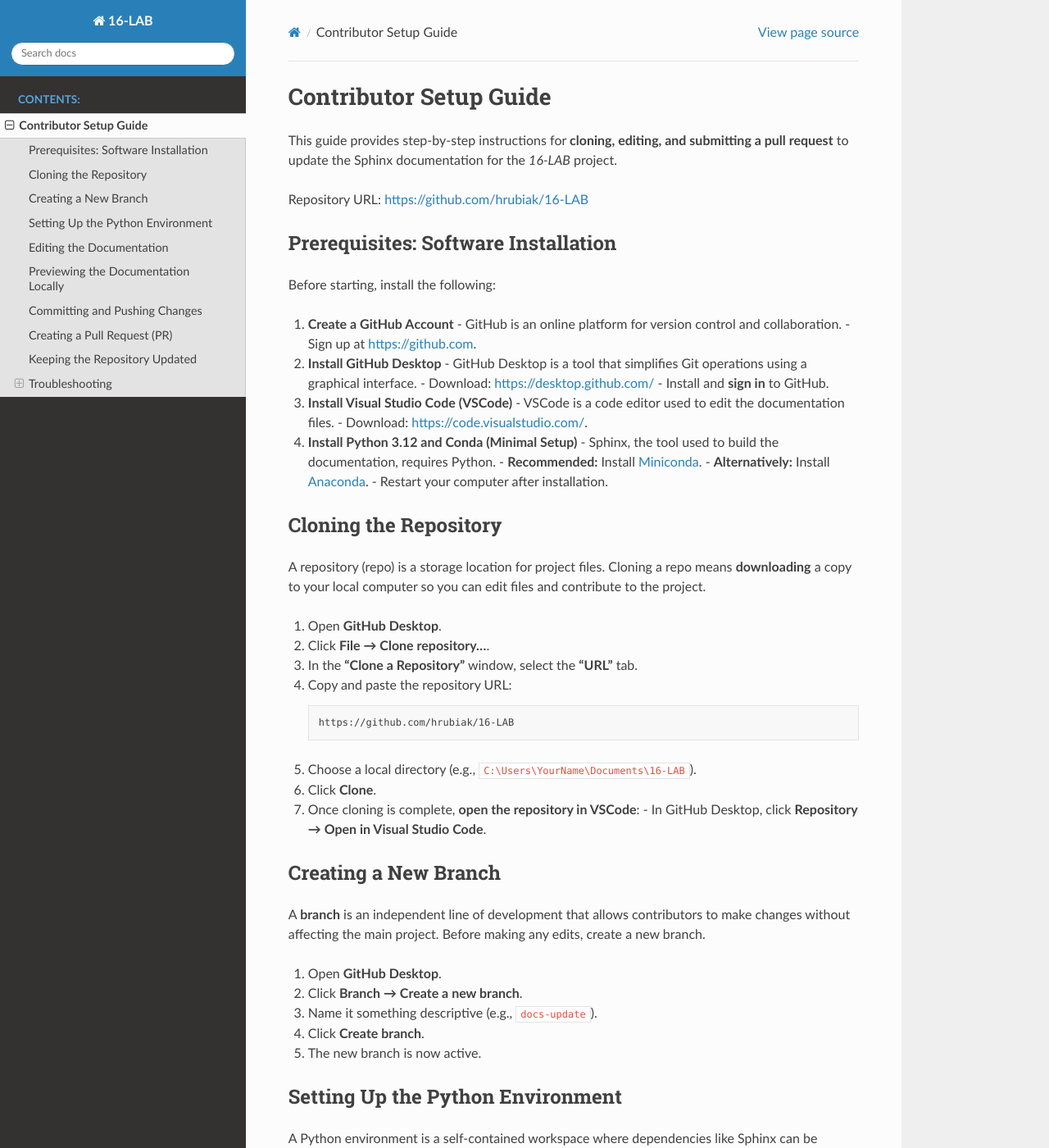
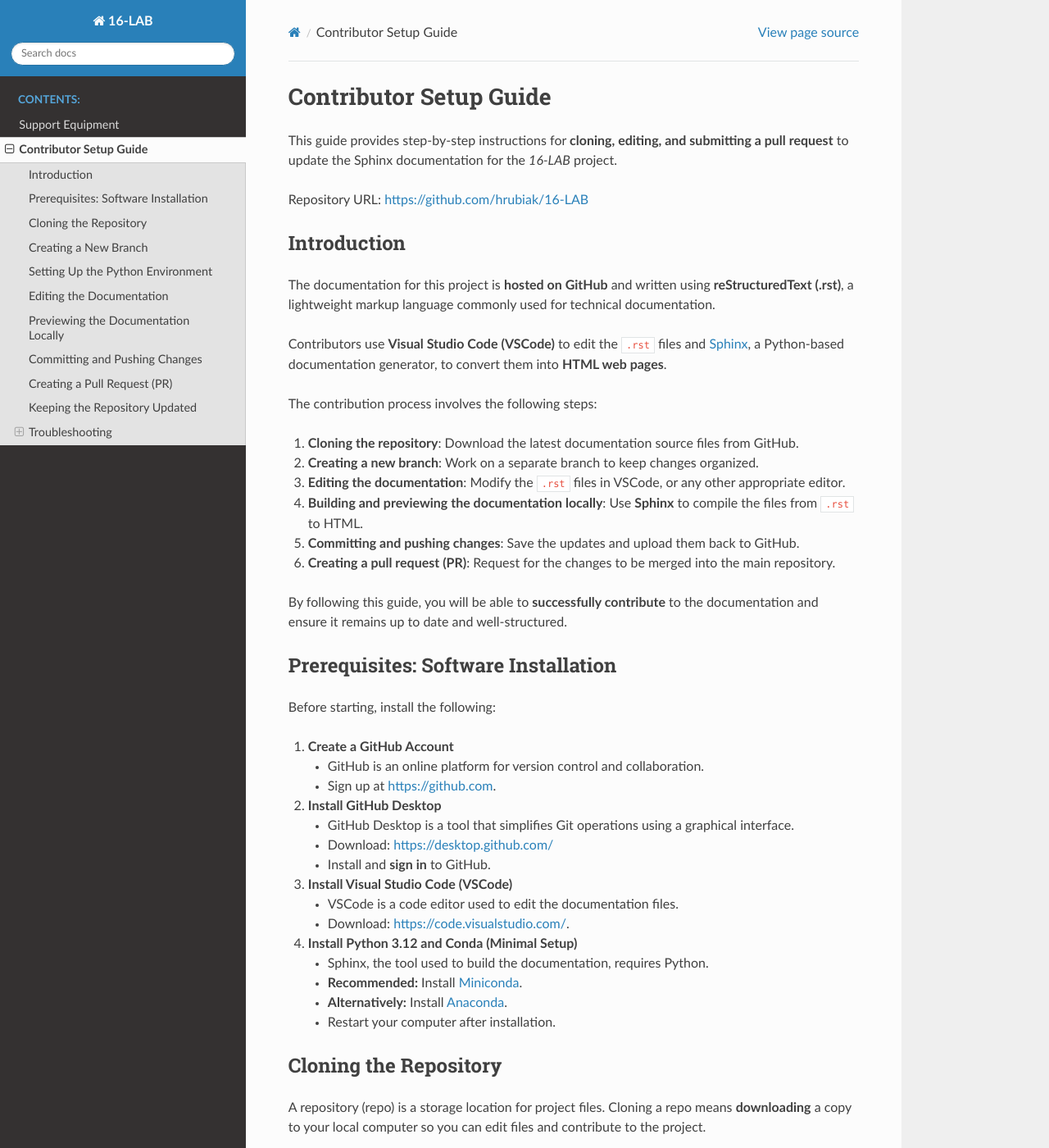
Before and after one commit to hrubiak/16-LAB, a Sphinx documentation site: the page built from docs/source/contribute.rst, in a window 1280 px wide and 1400 px high. Shown: the whole window at 82% size. Built offline with Sphinx 7.4.7 and the Read the Docs theme 3.1.0, drawn with Linux system fonts in a browser that asks for light colours; some of the changed text lies outside the part shown.

Commit message:
initial upload

```diff
--- a/docs/source/conf.py
+++ b/docs/source/conf.py
@@ -18,7 +18,7 @@
 # -- Project information -----------------------------------------------------
 
 project = '16-LAB'
-copyright = '2025, CKB'
+copyright = '2025, RH & CKB'
 author = 'RH & CKB'
 
 
--- a/docs/source/contribute.rst
+++ b/docs/source/contribute.rst
@@ -7,25 +7,50 @@
 
 Repository URL: `https://github.com/hrubiak/16-LAB <https://github.com/hrubiak/16-LAB>`_
 
+Introduction
+============
+
+The documentation for this project is **hosted on GitHub** and written using **reStructuredText (.rst)**,
+a lightweight markup language commonly used for technical documentation.
+
+Contributors use **Visual Studio Code (VSCode)** to edit the ``.rst`` files and `Sphinx <https://www.sphinx-doc.org>`_, a Python-based
+documentation generator, to convert them into **HTML web pages**.
+
+The contribution process involves the following steps:
+
+1. **Cloning the repository**: Download the latest documentation source files from GitHub.
+2. **Creating a new branch**: Work on a separate branch to keep changes organized.
+3. **Editing the documentation**: Modify the ``.rst`` files in VSCode, or any other appropriate editor.
+4. **Building and previewing the documentation locally**: Use **Sphinx** to compile the files from ``.rst`` to HTML.
+5. **Committing and pushing changes**: Save the updates and upload them back to GitHub.
+6. **Creating a pull request (PR)**: Request for the changes to be merged into the main repository.
+
+By following this guide, you will be able to **successfully contribute** to the documentation and ensure
+it remains up to date and well-structured.
+
 Prerequisites: Software Installation
 ====================================
 
 Before starting, install the following:
 
 1. **Create a GitHub Account**
+
    - GitHub is an online platform for version control and collaboration.
    - Sign up at `https://github.com <https://github.com>`_.
 
 2. **Install GitHub Desktop**
+
    - GitHub Desktop is a tool that simplifies Git operations using a graphical interface.
    - Download: `https://desktop.github.com/ <https://desktop.github.com/>`_
    - Install and **sign in** to GitHub.
 
 3. **Install Visual Studio Code (VSCode)**
+
    - VSCode is a code editor used to edit the documentation files.
    - Download: `https://code.visualstudio.com/ <https://code.visualstudio.com/>`_.
 
 4. **Install Python 3.12 and Conda (Minimal Setup)**
+
    - Sphinx, the tool used to build the documentation, requires Python.
    - **Recommended:** Install `Miniconda <https://docs.conda.io/en/latest/miniconda.html>`_.
    - **Alternatively:** Install `Anaconda <https://www.anaconda.com/download/>`_.
@@ -49,6 +74,7 @@
 5. Choose a local directory (e.g., ``C:\Users\YourName\Documents\16-LAB``).
 6. Click **Clone**.
 7. Once cloning is complete, **open the repository in VSCode**:
+
    - In GitHub Desktop, click **Repository → Open in Visual Studio Code**.
 
 Creating a New Branch
@@ -103,9 +129,38 @@
 Editing the documentation means modifying the ``.rst`` (reStructuredText) files,
 which contain the text and formatting used to generate the HTML documentation.
 
-1. Open **VSCode**.
-2. Locate and open ``source/index.rst`` (or any ``.rst`` file).
-3. Make changes and save the file.
+**1. Open the Project Folder in VSCode**
+
+There are two ways to open the repository in **VSCode**:
+
+**Option 1: Open from GitHub Desktop (Recommended)**
+
+1. In **GitHub Desktop**, go to **Repository → Open in Visual Studio Code**.
+
+**Option 2: Open Manually from File Explorer**
+
+1. Open **File Explorer (Windows)** or **Finder (Mac)**.
+2. Navigate to the cloned repository folder:
+
+   - **Windows:** ``C:\Users\YourName\Documents\16-LAB\``
+   - **Mac/Linux:** ``/Users/YourName/Documents/16-LAB/``
+
+3. Open the ``docs/`` folder where the documentation files are located.
+
+**2. Locate and Open the reStructuredText (.rst) Files**
+
+1. Inside the ``docs/`` folder, you will find the main documentation files.
+2. The most important file is:
+
+   - ``index.rst`` → This is the main documentation entry point.
+
+3. To edit, **double-click** an ``.rst`` file in VSCode to open it.
+
+**3. Edit the Documentation**
+
+1. Make the necessary changes in the ``.rst`` files.
+2. Follow the reStructuredText syntax for formatting.
+3. Save the file after editing (``Ctrl + S`` or ``Cmd + S`` on Mac).
 
 Previewing the Documentation Locally
 ====================================
@@ -113,30 +168,58 @@
 After making changes, it's important to **build** the documentation and preview how it looks.
 This allows contributors to verify formatting and content before submitting changes.
 
-1. Open the **VSCode terminal**.
-2. Navigate to the ``docs/`` folder:
+1. **Open the VSCode terminal**:
 
-   .. code-block:: bash
+   - If the terminal is not open by default:
+     - Windows/Linux: Press ``Ctrl + ~``.
+     - macOS: Press ``Cmd + ~``.
+     - OR go to **View → Terminal** in the top menu.
 
-      cd docs
+2. **Activate the Conda environment**:
 
-3. Run the Sphinx build command:
+   - Ensure that you are using the correct Conda environment before running any Sphinx commands.
+   - If the environment is not already activated, run:
 
-   .. code-block:: bash
+     .. code-block:: bash
 
-      make html  # macOS/Linux
+        conda activate sphinx-docs
 
-   .. code-block:: powershell
+     If you see an error like ``Command 'conda' not found``, ensure Miniconda/Anaconda is installed correctly and restart VSCode.
 
-      .\make.bat html  # Windows
+3. **Navigate to the `docs/` folder**:
 
-4. Open the generated file:
+   - If you are not already inside the documentation directory, run:
 
-   .. code-block:: text
+     .. code-block:: bash
 
-      _build/html/index.html
+        cd docs
 
-5. Review your changes in a browser.
+4. **Run the Sphinx build command**:
+
+   - On macOS/Linux:
+
+     .. code-block:: bash
+
+        make html
+
+   - On Windows:
+
+     .. code-block:: powershell
+
+        .\make.bat html
+
+5. **Open the generated documentation**:
+
+   - After the build completes, open the following file in your web browser:
+
+     .. code-block:: text
+
+        _build/html/index.html
+
+6. **Review your changes**:
+
+   - Navigate through the generated HTML files to ensure everything appears as expected.
+   - If something looks incorrect, go back to your ``.rst`` files, edit them, save the changes, and re-run ``make html``.
 
 Committing and Pushing Changes
 ==============================
--- a/docs/source/index.rst
+++ b/docs/source/index.rst
@@ -10,4 +10,6 @@
    :maxdepth: 2
    :caption: Contents:
 
+
+   equipment
    contribute
```
Also changed, not shown: docs/source/equipment.rst (added, +39 -0 lines), 1 other file.
